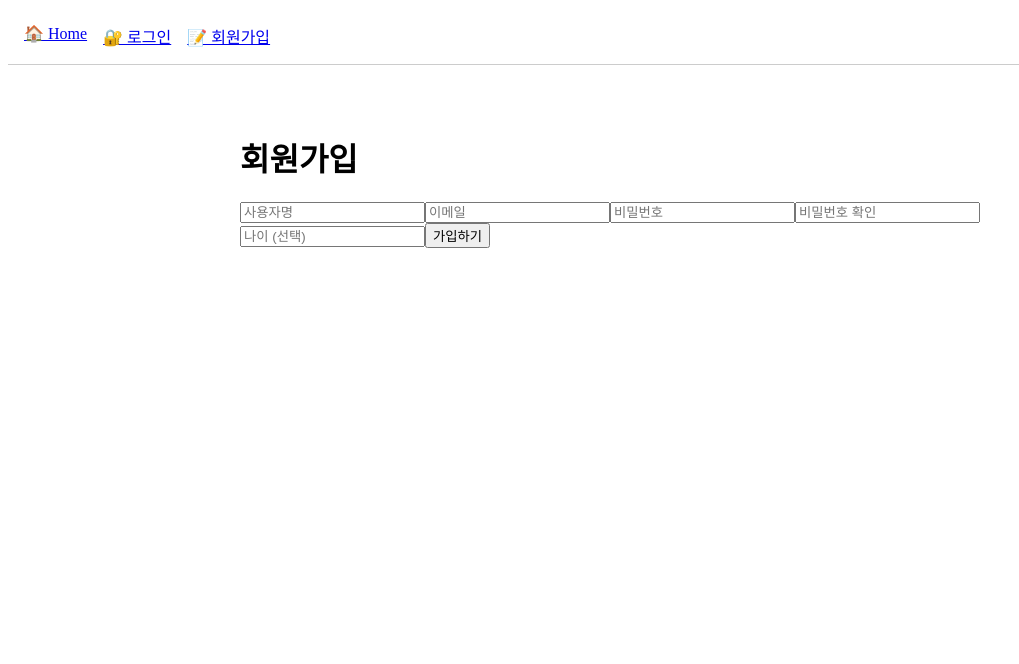
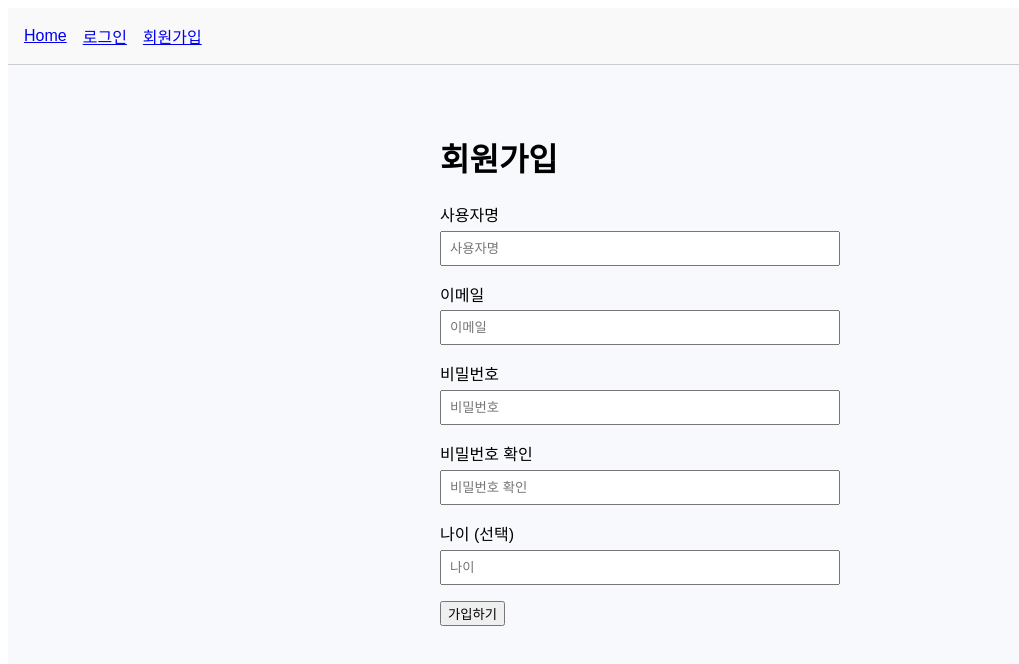
Before and after one commit to evermate/finance_pjt, a Vue app in the folder frontend/: page /register in a window 1280 px wide. Shown: the top 664 px of the page, without its empty margins (0-1019 px from the left). Built offline with nearby package versions, Linux system fonts and the light colour scheme.

Commit message:
feat: 컴포넌트 구조 설계 및 기본 뼈대 생성

```diff
--- a/frontend/src/App.vue
+++ b/frontend/src/App.vue
@@ -2,21 +2,24 @@
   <div id="app">
     <HeaderNav />
 
-    <main class="container">
-      <RouterView />
+    <main class="main-container">
+      <router-view />
     </main>
   </div>
 </template>
 
 <script setup>
 import HeaderNav from '@/components/HeaderNav.vue'
-import { RouterView } from 'vue-router'
 </script>
 
 <style scoped>
-.container {
-  max-width: 800px;
-  margin: 2rem auto;
-  padding: 1rem;
+#app {
+  font-family: 'Noto Sans KR', sans-serif;
+  background-color: #f7f9fc;
+  min-height: 100vh;
+}
+
+.main-container {
+  padding: 2rem;
 }
 </style>
--- a/frontend/src/components/HeaderNav.vue
+++ b/frontend/src/components/HeaderNav.vue
@@ -1,16 +1,16 @@
 <template>
   <header class="nav">
-    <RouterLink to="/">🏠 Home</RouterLink>
-    <RouterLink v-if="!user" to="/login">🔐 로그인</RouterLink>
-    <RouterLink v-if="!user" to="/register">📝 회원가입</RouterLink>
-    <RouterLink v-if="user" to="/mypage">👤 마이페이지</RouterLink>
-    <RouterLink v-if="user" to="/recommend">💡 추천받기</RouterLink>
-    <button v-if="user" @click="logout">🚪 로그아웃</button>
+    <RouterLink to="/">Home</RouterLink>
+    <RouterLink v-if="!user" to="/login">로그인</RouterLink>
+    <RouterLink v-if="!user" to="/register">회원가입</RouterLink>
+    <RouterLink v-if="user" to="/mypage">마이페이지</RouterLink>
+    <RouterLink v-if="user" to="/recommend">추천받기</RouterLink>
+    <button v-if="user" @click="logout" class="logout-button">로그아웃</button>
   </header>
 </template>
 
 <script setup>
-import { useRouter, RouterLink } from 'vue-router'
+import { useRouter } from 'vue-router'
 import { useUserStore } from '@/stores/user'
 
 const userStore = useUserStore()
@@ -29,5 +29,20 @@ const logout = () => {
   gap: 1rem;
   padding: 1rem;
   border-bottom: 1px solid #ccc;
+  align-items: center;
+  background-color: #f9f9f9;
+}
+
+.logout-button {
+  background: none;
+  border: none;
+  color: #007bff;
+  cursor: pointer;
+  font-size: 1rem;
+  padding: 0;
+}
+
+.logout-button:hover {
+  text-decoration: underline;
 }
 </style>
--- a/frontend/src/views/HomeView.vue
+++ b/frontend/src/views/HomeView.vue
@@ -1,11 +1,36 @@
 <template>
-
+  <div class="dashboard">
+    <h1>금융 정보 통합 서비스</h1>
+    <div class="card-grid">
+      <RouterLink to="/map" class="card">은행 지도 보기</RouterLink>
+      <RouterLink to="/compare" class="card">예금 금리 비교</RouterLink>
+      <RouterLink to="/prices" class="card">현물 가격 변동 확인</RouterLink>
+      <RouterLink to="/community" class="card">금융 커뮤니티</RouterLink>
+      <RouterLink to="/recommend" class="card">금융 상품 추천</RouterLink>
+    </div>
+  </div>
 </template>
 
-<script setup>
+<style scoped>
+.dashboard {
+  text-align: center;
+}
 
-</script>
+.card-grid {
+  display: grid;
+  grid-template-columns: repeat(auto-fit, minmax(160px, 1fr));
+  gap: 1rem;
+  margin-top: 2rem;
+}
 
-<style scoped>
-
+.card {
+  display: block;
+  padding: 1.2rem;
+  background-color: white;
+  border-radius: 0.5rem;
+  box-shadow: 0 1px 3px rgba(0,0,0,0.1);
+  text-decoration: none;
+  color: #333;
+  font-weight: bold;
+}
 </style>
--- a/frontend/src/views/LoginView.vue
+++ b/frontend/src/views/LoginView.vue
@@ -1,9 +1,17 @@
 <template>
-  <div>
+  <div class="login-container">
     <h1>로그인</h1>
-    <form @submit.prevent="submit">
-      <input v-model="form.username" placeholder="사용자명" />
-      <input v-model="form.password" type="password" placeholder="비밀번호" />
+    <form @submit.prevent="submit" class="login-form">
+      <div class="form-group">
+        <label for="username">사용자명</label>
+        <input id="username" v-model="form.username" placeholder="사용자명" />
+      </div>
+
+      <div class="form-group">
+        <label for="password">비밀번호</label>
+        <input id="password" v-model="form.password" type="password" placeholder="비밀번호" />
+      </div>
+
       <button type="submit">로그인</button>
     </form>
   </div>
@@ -21,7 +29,32 @@ const submit = async () => {
     await userStore.login(form.value)
     alert('로그인 성공')
   } catch (err) {
-    alert('로그인 실패: ' + JSON.stringify(err.response.data))
+    alert('로그인 실패: ' + JSON.stringify(err.response?.data || { error: '알 수 없는 오류' }))
+    console.error('로그인 에러:', err)
   }
 }
 </script>
+
+<style scoped>
+.login-container {
+  max-width: 400px;
+  margin: 0 auto;
+  padding: 1rem;
+}
+
+.login-form .form-group {
+  margin-bottom: 1rem;
+}
+
+.login-form label {
+  display: block;
+  margin-bottom: 0.3rem;
+  font-weight: 500;
+}
+
+.login-form input {
+  width: 100%;
+  padding: 0.5rem;
+  box-sizing: border-box;
+}
+</style>
--- a/frontend/src/views/RegisterView.vue
+++ b/frontend/src/views/RegisterView.vue
@@ -1,12 +1,32 @@
 <template>
-  <div>
+  <div class="signup-container">
     <h1>회원가입</h1>
-    <form @submit.prevent="submit">
-      <input v-model="form.username" placeholder="사용자명" />
-      <input v-model="form.email" type="email" placeholder="이메일" />
-      <input v-model="form.password1" type="password" placeholder="비밀번호" />
-      <input v-model="form.password2" type="password" placeholder="비밀번호 확인" />
-      <input v-model="form.age" type="number" placeholder="나이 (선택)" />
+    <form @submit.prevent="submit" class="signup-form">
+      <div class="form-group">
+        <label for="username">사용자명</label>
+        <input id="username" v-model="form.username" placeholder="사용자명" />
+      </div>
+
+      <div class="form-group">
+        <label for="email">이메일</label>
+        <input id="email" v-model="form.email" type="email" placeholder="이메일" />
+      </div>
+
+      <div class="form-group">
+        <label for="password1">비밀번호</label>
+        <input id="password1" v-model="form.password1" type="password" placeholder="비밀번호" />
+      </div>
+
+      <div class="form-group">
+        <label for="password2">비밀번호 확인</label>
+        <input id="password2" v-model="form.password2" type="password" placeholder="비밀번호 확인" />
+      </div>
+
+      <div class="form-group">
+        <label for="age">나이 (선택)</label>
+        <input id="age" v-model="form.age" type="number" placeholder="나이" />
+      </div>
+
       <button type="submit">가입하기</button>
     </form>
   </div>
@@ -35,5 +55,28 @@ const submit = async () => {
     console.error('회원가입 실패 디버그:', err)
   }
 }
+</script>
 
-</script>
+<style scoped>
+.signup-container {
+  max-width: 400px;
+  margin: 0 auto;
+  padding: 1rem;
+}
+
+.signup-form .form-group {
+  margin-bottom: 1rem;
+}
+
+.signup-form label {
+  display: block;
+  margin-bottom: 0.3rem;
+  font-weight: 500;
+}
+
+.signup-form input {
+  width: 100%;
+  padding: 0.5rem;
+  box-sizing: border-box;
+}
+</style>
```
Also changed, not shown: frontend/src/router/index.js (+13 -1 lines), frontend/src/views/CommunityView.vue (added, +11 -0 lines), frontend/src/views/CompareView.vue (added, +11 -0 lines), frontend/src/views/MapView.vue (added, +11 -0 lines), frontend/src/views/PricesView.vue (added, +11 -0 lines).
